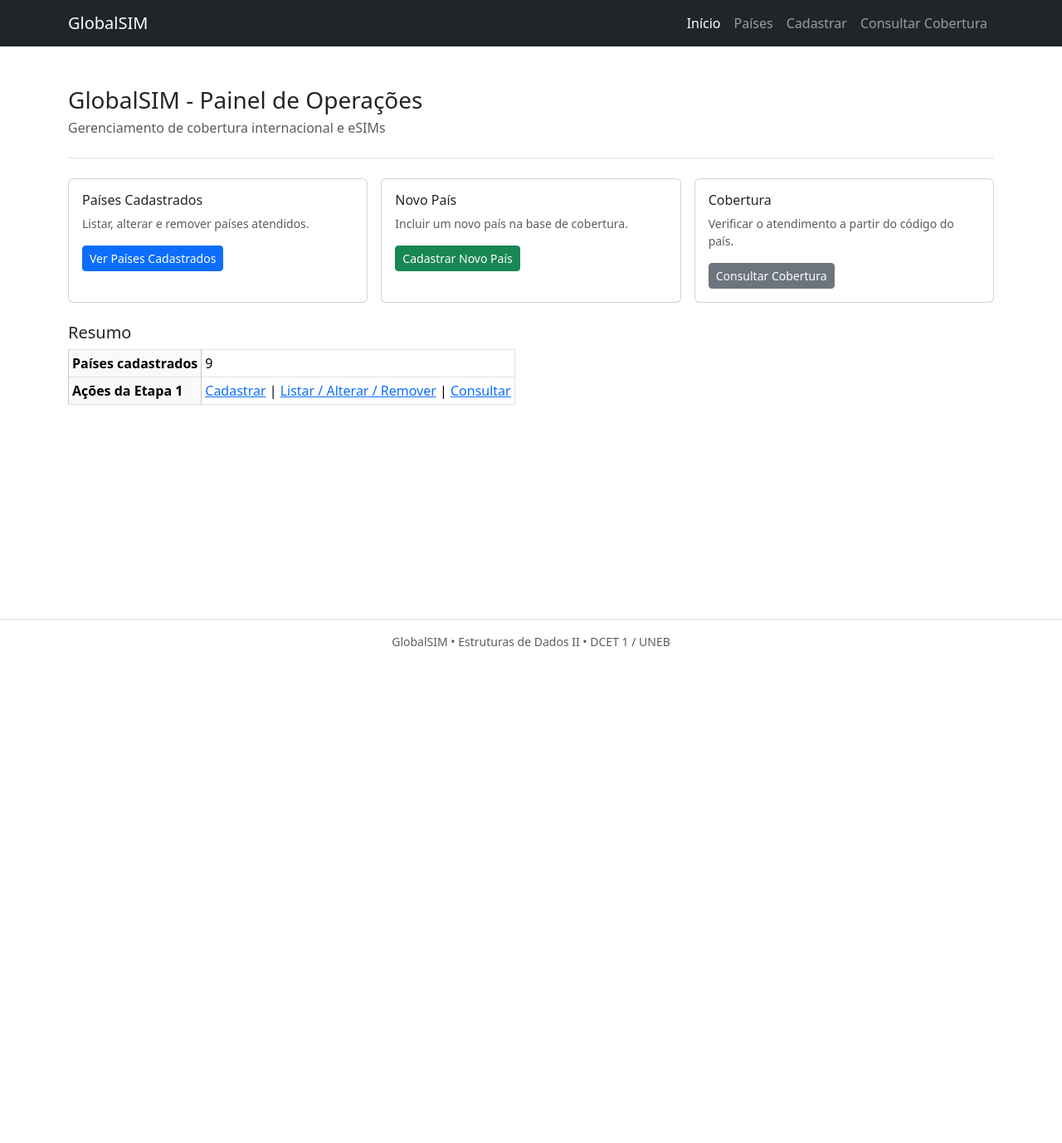
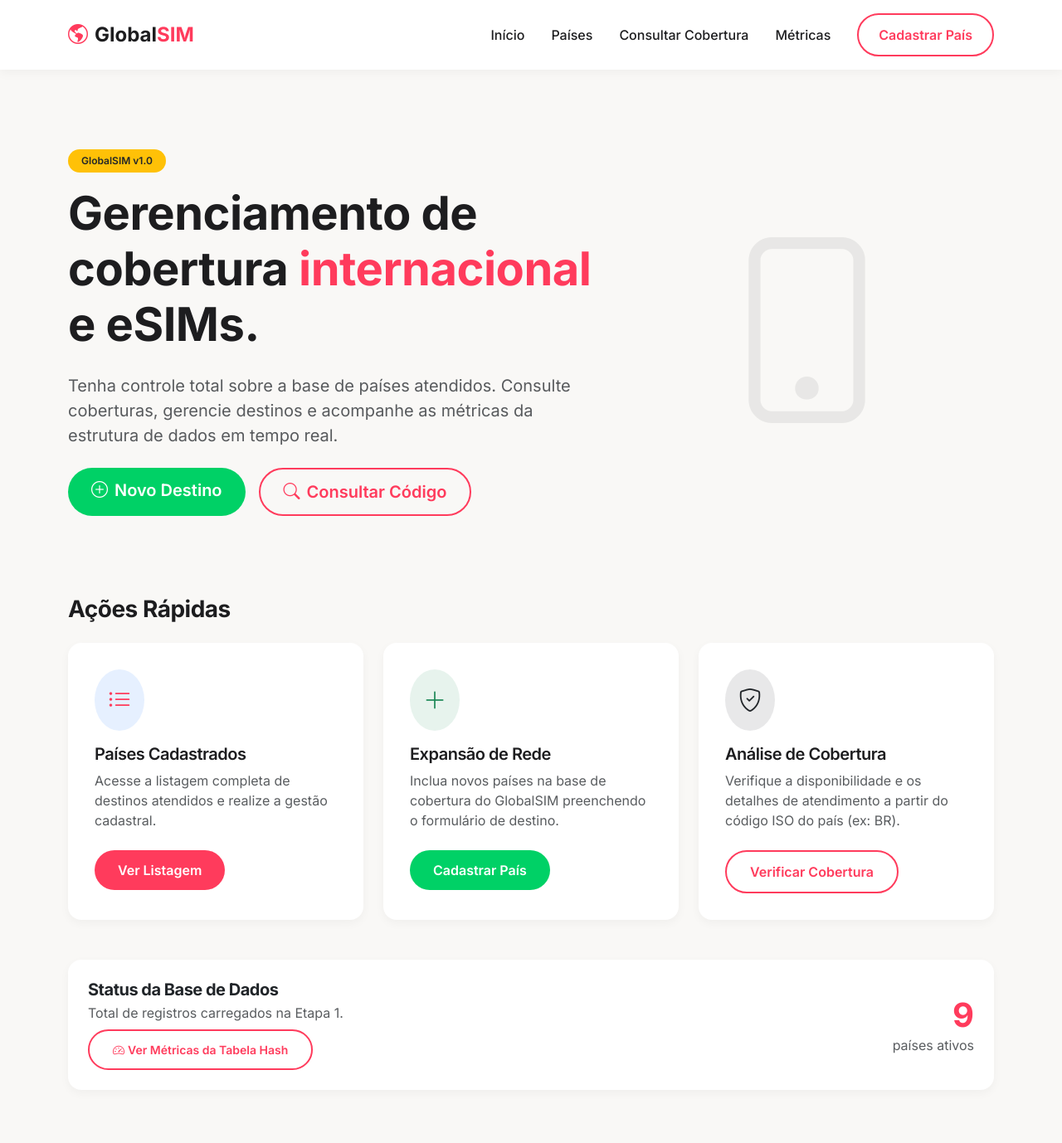
Before and after one commit to riquelmewillysilvanovaes/Globalsim-ED2, a Flask app: page / in a window 1280 px wide. Shown: the whole page at 83% size. Before the commit the page ends 779 px from the top, so only its background shows below. Run offline with Flask 3, Linux system fonts and the light colour scheme.

Commit message:
feat(web): add metrics dashboard view and modernize UI components across templates

```diff
--- a/globalsim/app.py
+++ b/globalsim/app.py
@@ -87,6 +87,10 @@
             "cobertura.html", codigo=codigo, pais=pais, consultou=consultou
         )
 
+    @app.route("/metricas")
+    def exibir_metricas():
+        return render_template("metricas.html", metricas=paises.metricas())
+
     return app
 
 
--- a/globalsim/static/css/style.css
+++ b/globalsim/static/css/style.css
@@ -1,57 +1,156 @@
-/* GlobalSIM - complementos mínimos ao Bootstrap 5 (sem sombras ou animações). */
+@import url('https://fonts.googleapis.com/css2?family=Inter:wght@400;500;600;700&display=swap');
+
+:root {
+  /* Paleta de Cores baseada nas referências */
+  --bg-light: #F9F8F6;
+  /* Fundo creme/leve (Airalo) */
+  --text-dark: #1D1D1F;
+  --text-muted: #6E6E73;
+
+  /* Alto Contraste (Holafly / Saily) */
+  --primary-color: #FF3B5C;
+  /* Rosa/Vermelho vibrante para contraste principal */
+  --primary-hover: #E0244A;
+  --success-color: #00D166;
+  /* Verde vibrante para ações positivas */
+  --success-hover: #00B257;
+  --accent-color: #FFDE00;
+  /* Amarelo Saily para tags/destaques */
+
+  /* Superfícies e Sombras */
+  --card-bg: #FFFFFF;
+  --border-radius-lg: 24px;
+  --border-radius-md: 16px;
+  --border-radius-sm: 8px;
+  --shadow-sm: 0 4px 12px rgba(0, 0, 0, 0.04);
+  --shadow-md: 0 8px 24px rgba(0, 0, 0, 0.08);
+}
 
 body {
-  min-height: 100vh;
-  display: flex;
-  flex-direction: column;
+  background-color: var(--bg-light);
+  color: var(--text-dark);
+  font-family: 'Inter', sans-serif;
+  -webkit-font-smoothing: antialiased;
+  padding-bottom: 40px;
 }
 
-main {
-  flex: 1 0 auto;
+/* Navbar Moderna */
+.navbar {
+  background-color: var(--card-bg) !important;
+  box-shadow: var(--shadow-sm);
+  padding: 1rem 0;
 }
 
-/* Classes mantidas por compatibilidade com cobertura.html e pais_form.html,
-   neutralizadas para o visual padrão do Bootstrap. */
-.card-custom {
-  border: 1px solid #dee2e6;
-  border-radius: 0.375rem;
-  background: #fff;
+.navbar-brand {
+  font-weight: 700;
+  font-size: 1.5rem;
+  color: var(--text-dark) !important;
 }
 
-.metric-icon-box {
-  width: 40px;
-  height: 40px;
-  display: inline-flex;
-  align-items: center;
-  justify-content: center;
-  font-size: 1.1rem;
+.navbar-brand span {
+  color: var(--primary-color);
 }
 
-.code-badge {
-  font-family: SFMono-Regular, Menlo, Consolas, monospace;
-  font-weight: 600;
-  background-color: #f8f9fa;
-  border: 1px solid #dee2e6;
-  padding: 0.15rem 0.5rem;
-  border-radius: 0.25rem;
-  display: inline-block;
+.nav-link {
+  font-weight: 500;
+  color: var(--text-dark) !important;
+  transition: color 0.2s ease;
 }
 
-.badge-tech {
-  font-weight: 600;
-  padding: 0.35em 0.65em;
-  border-radius: 0.25rem;
-  font-size: 0.8rem;
-  color: #fff;
-  display: inline-flex;
-  align-items: center;
-  gap: 0.3rem;
+.nav-link:hover {
+  color: var(--primary-color) !important;
 }
 
-.badge-5g { background-color: #198754; }
-.badge-4g { background-color: #0d6efd; }
-.badge-3g { background-color: #6c757d; }
+/* Cards (Inspirado no Saily e Holafly) */
+.card {
+  background: var(--card-bg);
+  border: none;
+  border-radius: var(--border-radius-md);
+  box-shadow: var(--shadow-sm);
+  transition: transform 0.2s ease, box-shadow 0.2s ease;
+  overflow: hidden;
+}
 
-.form-label-custom {
+.card:hover {
+  transform: translateY(-4px);
+  box-shadow: var(--shadow-md);
+}
+
+.card-title {
   font-weight: 600;
+  color: var(--text-dark);
 }
+
+/* Botões Customizados */
+.btn {
+  font-weight: 600;
+  border-radius: 50px;
+  /* Botões arredondados (Airalo/Holafly) */
+  padding: 12px 28px;
+  transition: all 0.3s ease;
+  border: none;
+}
+
+.btn-primary {
+  background-color: var(--primary-color);
+  color: white;
+}
+
+.btn-primary:hover,
+.btn-primary:focus {
+  background-color: var(--primary-hover);
+  color: white;
+  transform: scale(1.02);
+}
+
+.btn-success {
+  background-color: var(--success-color);
+  color: white;
+}
+
+.btn-success:hover,
+.btn-success:focus {
+  background-color: var(--success-hover);
+  color: white;
+  transform: scale(1.02);
+}
+
+.btn-outline-primary {
+  background-color: transparent !important;
+  border: 2px solid var(--primary-color) !important;
+  color: var(--primary-color) !important;
+}
+
+.btn-outline-primary:hover,
+.btn-outline-primary:focus,
+.btn-outline-primary:active {
+  background-color: var(--primary-color) !important;
+  color: #ffffff !important;
+  border-color: var(--primary-color) !important;
+  transform: scale(1.02);
+}
+
+/* Menu colapsado (Mobile) */
+@media (max-width: 991.98px) {
+  .navbar-nav {
+    padding-top: 0.75rem;
+    padding-bottom: 0.5rem;
+  }
+  .navbar-nav .btn {
+    text-align: left !important;
+    display: inline-block;
+    align-self: flex-start;
+    padding: 8px 20px;
+  }
+}
+
+/* Títulos Globais */
+h1,
+h2,
+h3,
+h4,
+h5,
+h6 {
+  font-weight: 700;
+  letter-spacing: -0.5px;
+}
--- a/globalsim/templates/base.html
+++ b/globalsim/templates/base.html
@@ -1,65 +1,66 @@
-<!doctype html>
-<html lang="pt-br">
+<!DOCTYPE html>
+<html lang="pt-BR">
+
 <head>
-  <meta charset="utf-8">
-  <meta name="viewport" content="width=device-width, initial-scale=1">
-  <title>{% block titulo %}{% block title %}GlobalSIM{% endblock %}{% endblock %}</title>
+  <meta charset="UTF-8">
+  <meta name="viewport" content="width=device-width, initial-scale=1.0">
+  <title>{% block title %}GlobalSIM{% endblock %}</title>
 
-  <link href="https://cdn.jsdelivr.net/npm/bootstrap@5.3.3/dist/css/bootstrap.min.css" rel="stylesheet" integrity="sha384-QWTKZyjpPEjISv5WaRU9OFeRpok6YctnYmDr5pNlyT2bRjXh0JMhjY6hW+ALEwIH" crossorigin="anonymous">
-  <link rel="stylesheet" href="https://cdn.jsdelivr.net/npm/bootstrap-icons@1.11.3/font/bootstrap-icons.min.css">
+  <!-- Bootstrap 5 CSS -->
+  <link href="https://cdn.jsdelivr.net/npm/bootstrap@5.3.0/dist/css/bootstrap.min.css" rel="stylesheet">
+  <!-- Bootstrap Icons -->
+  <link rel="stylesheet" href="https://cdn.jsdelivr.net/npm/bootstrap-icons@1.11.1/font/bootstrap-icons.css">
+  <!-- Custom CSS -->
   <link rel="stylesheet" href="{{ url_for('static', filename='css/style.css') }}">
 </head>
+
 <body>
 
-  <nav class="navbar navbar-expand-lg navbar-dark bg-dark">
+  <!-- Navbar Clara e Moderna -->
+  <nav class="navbar navbar-expand-lg sticky-top">
     <div class="container">
-      <a class="navbar-brand" href="{{ url_for('index') }}">GlobalSIM</a>
-      <button class="navbar-toggler" type="button" data-bs-toggle="collapse" data-bs-target="#navGlobalSIM" aria-controls="navGlobalSIM" aria-expanded="false" aria-label="Alternar navegação">
+      <a class="navbar-brand" href="{{ url_for('index') }}">
+        <i class="bi bi-globe-americas me-2" style="color: var(--primary-color);"></i>Global<span>SIM</span>
+      </a>
+      <button class="navbar-toggler border-0" type="button" data-bs-toggle="collapse" data-bs-target="#navbarNav">
         <span class="navbar-toggler-icon"></span>
       </button>
-      <div class="collapse navbar-collapse" id="navGlobalSIM">
-        <ul class="navbar-nav ms-auto">
+      <div class="collapse navbar-collapse" id="navbarNav">
+        <ul class="navbar-nav ms-auto gap-3 align-items-start align-items-lg-center">
           <li class="nav-item">
-            <a class="nav-link {{ 'active' if request.endpoint == 'index' }}" href="{{ url_for('index') }}">Início</a>
+            <a class="nav-link" href="{{ url_for('index') }}">Início</a>
           </li>
           <li class="nav-item">
-            <a class="nav-link {{ 'active' if request.endpoint in ['listar_paises', 'editar_pais'] }}" href="{{ url_for('listar_paises') }}">Países</a>
+            <a class="nav-link" href="{{ url_for('listar_paises') }}">Países</a>
           </li>
           <li class="nav-item">
-            <a class="nav-link {{ 'active' if request.endpoint == 'cadastrar_pais' }}" href="{{ url_for('cadastrar_pais') }}">Cadastrar</a>
+            <a class="nav-link" href="{{ url_for('cobertura') }}">Consultar Cobertura</a>
           </li>
           <li class="nav-item">
-            <a class="nav-link {{ 'active' if request.endpoint == 'cobertura' }}" href="{{ url_for('cobertura') }}">Consultar Cobertura</a>
+            <a class="nav-link" href="{{ url_for('exibir_metricas') }}">Métricas</a>
+          </li>
+          <li class="nav-item">
+            <a class="btn btn-outline-primary px-4 ms-lg-2 text-start text-lg-center" href="{{ url_for('cadastrar_pais') }}">
+              Cadastrar País
+            </a>
           </li>
         </ul>
       </div>
     </div>
   </nav>
 
-  <main class="container my-4">
+  <!-- Flash Messages -->
+  <div class="container mt-4">
+    {% include 'components/_alerts.html' %}
+  </div>
 
-    {% with mensagens = get_flashed_messages(with_categories=true) %}
-      {% for categoria, mensagem in mensagens %}
-        {% set alert_class = 'alert-success' if categoria == 'sucesso' else ('alert-danger' if categoria == 'erro' else 'alert-info') %}
-        <div class="alert {{ alert_class }} alert-dismissible fade show" role="alert">
-          {{ mensagem }}
-          <button type="button" class="btn-close" data-bs-dismiss="alert" aria-label="Fechar"></button>
-        </div>
-      {% endfor %}
-    {% endwith %}
-
-    {% block conteudo %}
-      {% block content %}{% endblock %}
-    {% endblock %}
-
+  <!-- Main Content -->
+  <main class="container py-4">
+    {% block content %}{% endblock %}
   </main>
 
-  <footer class="border-top py-3 mt-auto text-center text-muted small">
-    GlobalSIM &bull; Estruturas de Dados II &bull; DCET 1 / UNEB
-  </footer>
+  <!-- Bootstrap 5 JS -->
+  <script src="https://cdn.jsdelivr.net/npm/bootstrap@5.3.0/dist/js/bootstrap.bundle.min.js"></script>
+</body>
 
-  <script src="https://cdn.jsdelivr.net/npm/bootstrap@5.3.3/dist/js/bootstrap.bundle.min.js" integrity="sha384-YvpcrYf0tY3lHB60NNkmXc5s9fDVZLESaAA55NDzOxhy9GkcIdslK1eN7N6jIeHz" crossorigin="anonymous"></script>
-
-  {% block scripts %}{% endblock %}
-</body>
 </html>
--- a/globalsim/templates/cobertura.html
+++ b/globalsim/templates/cobertura.html
@@ -1,8 +1,8 @@
 {% extends "base.html" %}
 
-{% block titulo %}GlobalSIM - Consulta de Cobertura{% endblock %}
+{% block title %}GlobalSIM - Consulta de Cobertura{% endblock %}
 
-{% block conteudo %}
+{% block content %}
 <div class="row">
   <div class="col-lg-8">
     <h1 class="h3 py-3 border-bottom mb-4">Consulta de Cobertura</h1>
--- /dev/null
+++ b/globalsim/templates/components/_alerts.html
@@ -0,0 +1,10 @@
+{% with messages = get_flashed_messages(with_categories=true) %}
+{% if messages %}
+{% for category, message in messages %}
+<div class="alert alert-{{ category }} alert-dismissible fade show border-0 shadow-sm rounded-4" role="alert">
+  {{ message }}
+  <button type="button" class="btn-close" data-bs-dismiss="alert" aria-label="Close"></button>
+</div>
+{% endfor %}
+{% endif %}
+{% endwith %}
--- a/globalsim/templates/index.html
+++ b/globalsim/templates/index.html
@@ -1,58 +1,95 @@
-{% extends "base.html" %}
+{% extends 'base.html' %}
 
-{% block titulo %}GlobalSIM - Painel de Operações{% endblock %}
+{% block title %}Início - GlobalSIM{% endblock %}
 
-{% block conteudo %}
-<div class="py-4 border-bottom mb-4">
-  <h1 class="h3 mb-1">GlobalSIM - Painel de Operações</h1>
-  <p class="text-muted mb-0">Gerenciamento de cobertura internacional e eSIMs</p>
+{% block content %}
+<!-- Hero Section -->
+<div class="row align-items-center mb-5 py-5">
+  <div class="col-lg-7">
+    <span class="badge rounded-pill bg-warning text-dark mb-3 px-3 py-2 fw-semibold">GlobalSIM v1.0</span>
+    <h1 class="display-4 fw-bold mb-4">
+      Gerenciamento de cobertura <span style="color: var(--primary-color);">internacional</span> e eSIMs.
+    </h1>
+    <p class="lead text-muted mb-4">
+      Tenha controle total sobre a base de países atendidos. Consulte coberturas, gerencie destinos e acompanhe as
+      métricas da estrutura de dados em tempo real.
+    </p>
+    <div class="d-flex gap-3">
+      <a href="{{ url_for('cadastrar_pais') }}" class="btn btn-success btn-lg">
+        <i class="bi bi-plus-circle me-2"></i>Novo Destino
+      </a>
+      <a href="{{ url_for('cobertura') }}" class="btn btn-outline-primary btn-lg">
+        <i class="bi bi-search me-2"></i>Consultar Código
+      </a>
+    </div>
+  </div>
+  <div class="col-lg-5 d-none d-lg-block text-center">
+    <!-- Ícone decorativo para preencher o espaço (substituível por imagem) -->
+    <i class="bi bi-phone text-muted" style="font-size: 14rem; opacity: 0.1;"></i>
+  </div>
 </div>
 
-<div class="row g-3 mb-4">
+<!-- Ações Rápidas em Cards -->
+<h3 class="fw-bold mb-4">Ações Rápidas</h3>
+<div class="row g-4 mb-5">
+
   <div class="col-md-4">
-    <div class="card h-100">
+    <div class="card h-100 p-3 border-0">
       <div class="card-body">
-        <h2 class="h6 card-title">Países Cadastrados</h2>
-        <p class="card-text text-muted small">Listar, alterar e remover países atendidos.</p>
-        <a href="{{ url_for('listar_paises') }}" class="btn btn-primary btn-sm">Ver Países Cadastrados</a>
+        <div class="d-inline-block bg-primary bg-opacity-10 p-3 rounded-circle mb-3">
+          <i class="bi bi-list-ul fs-3" style="color: var(--primary-color);"></i>
+        </div>
+        <h5 class="card-title">Países Cadastrados</h5>
+        <p class="card-text text-muted">Acesse a listagem completa de destinos atendidos e realize a gestão cadastral.</p>
+        <a href="{{ url_for('listar_paises') }}" class="btn btn-primary mt-2">Ver Listagem</a>
       </div>
     </div>
   </div>
+
   <div class="col-md-4">
-    <div class="card h-100">
+    <div class="card h-100 p-3 border-0">
       <div class="card-body">
-        <h2 class="h6 card-title">Novo País</h2>
-        <p class="card-text text-muted small">Incluir um novo país na base de cobertura.</p>
-        <a href="{{ url_for('cadastrar_pais') }}" class="btn btn-success btn-sm">Cadastrar Novo País</a>
+        <div class="d-inline-block bg-success bg-opacity-10 p-3 rounded-circle mb-3">
+          <i class="bi bi-plus-lg fs-3 text-success"></i>
+        </div>
+        <h5 class="card-title">Expansão de Rede</h5>
+        <p class="card-text text-muted">Inclua novos países na base de cobertura do GlobalSIM preenchendo o formulário
+          de destino.</p>
+        <a href="{{ url_for('cadastrar_pais') }}" class="btn btn-success mt-2">Cadastrar País</a>
       </div>
     </div>
   </div>
+
   <div class="col-md-4">
-    <div class="card h-100">
+    <div class="card h-100 p-3 border-0">
       <div class="card-body">
-        <h2 class="h6 card-title">Cobertura</h2>
-        <p class="card-text text-muted small">Verificar o atendimento a partir do código do país.</p>
-        <a href="{{ url_for('cobertura') }}" class="btn btn-secondary btn-sm">Consultar Cobertura</a>
+        <div class="d-inline-block bg-dark bg-opacity-10 p-3 rounded-circle mb-3">
+          <i class="bi bi-shield-check fs-3 text-dark"></i>
+        </div>
+        <h5 class="card-title">Análise de Cobertura</h5>
+        <p class="card-text text-muted">Verifique a disponibilidade e os detalhes de atendimento a partir do código ISO
+          do país (ex: BR).</p>
+        <a href="{{ url_for('cobertura') }}" class="btn btn-outline-primary mt-2">Verificar Cobertura</a>
       </div>
     </div>
   </div>
+
 </div>
 
-<h2 class="h5">Resumo</h2>
-<table class="table table-bordered table-sm w-auto">
-  <tbody>
-    <tr>
-      <th scope="row" class="table-light">Países cadastrados</th>
-      <td>{{ total }}</td>
-    </tr>
-    <tr>
-      <th scope="row" class="table-light">Ações da Etapa 1</th>
-      <td>
-        <a href="{{ url_for('cadastrar_pais') }}">Cadastrar</a> |
-        <a href="{{ url_for('listar_paises') }}">Listar / Alterar / Remover</a> |
-        <a href="{{ url_for('cobertura') }}">Consultar</a>
-      </td>
-    </tr>
-  </tbody>
-</table>
+<!-- Resumo do Sistema -->
+<div class="card border-0 p-4">
+  <div class="d-flex flex-wrap justify-content-between align-items-center gap-3">
+    <div>
+      <h5 class="fw-bold mb-1">Status da Base de Dados</h5>
+      <p class="text-muted mb-2">Total de registros carregados na Etapa 1.</p>
+      <a href="{{ url_for('exibir_metricas') }}" class="btn btn-outline-primary btn-sm">
+        <i class="bi bi-speedometer2 me-1"></i>Ver Métricas da Tabela Hash
+      </a>
+    </div>
+    <div class="text-md-end">
+      <span class="display-6 fw-bold" style="color: var(--primary-color);">{{ total | default('0') }}</span>
+      <span class="text-muted d-block">países ativos</span>
+    </div>
+  </div>
+</div>
 {% endblock %}
--- a/globalsim/templates/pais_form.html
+++ b/globalsim/templates/pais_form.html
@@ -1,8 +1,8 @@
 {% extends "base.html" %}
 
-{% block titulo %}GlobalSIM - {{ 'Alterar' if editando else 'Cadastrar' }} País{% endblock %}
+{% block title %}GlobalSIM - {{ 'Alterar' if editando else 'Cadastrar' }} País{% endblock %}
 
-{% block conteudo %}
+{% block content %}
 <div class="row">
   <div class="col-lg-8">
     <h1 class="h3 py-3 border-bottom mb-4">{{ 'Alterar País' if editando else 'Cadastrar Novo País' }}</h1>
```
Also changed, not shown: globalsim/templates/metricas.html (added, +139 -0 lines), globalsim/templates/paises.html (+12 -26 lines).
